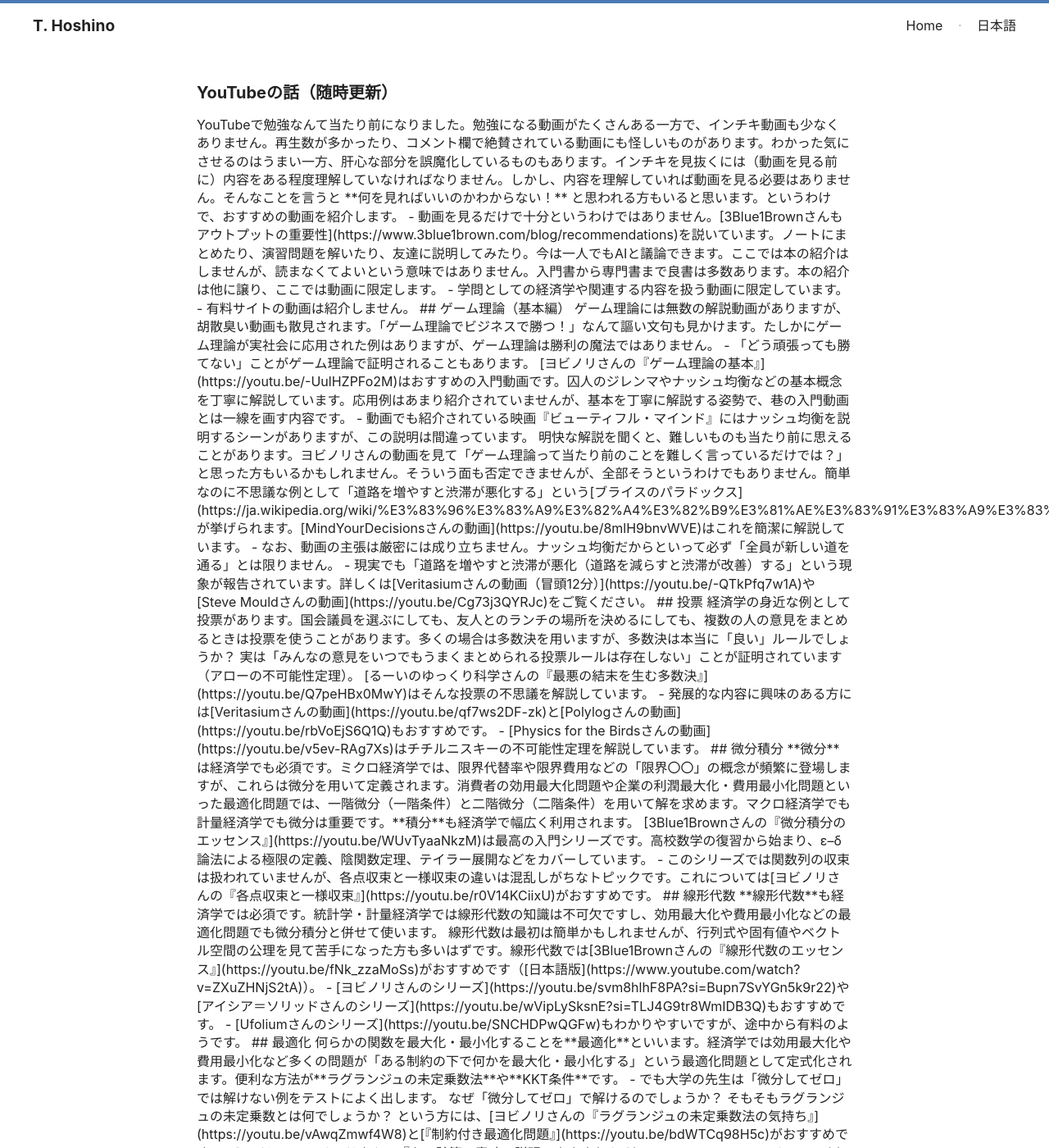
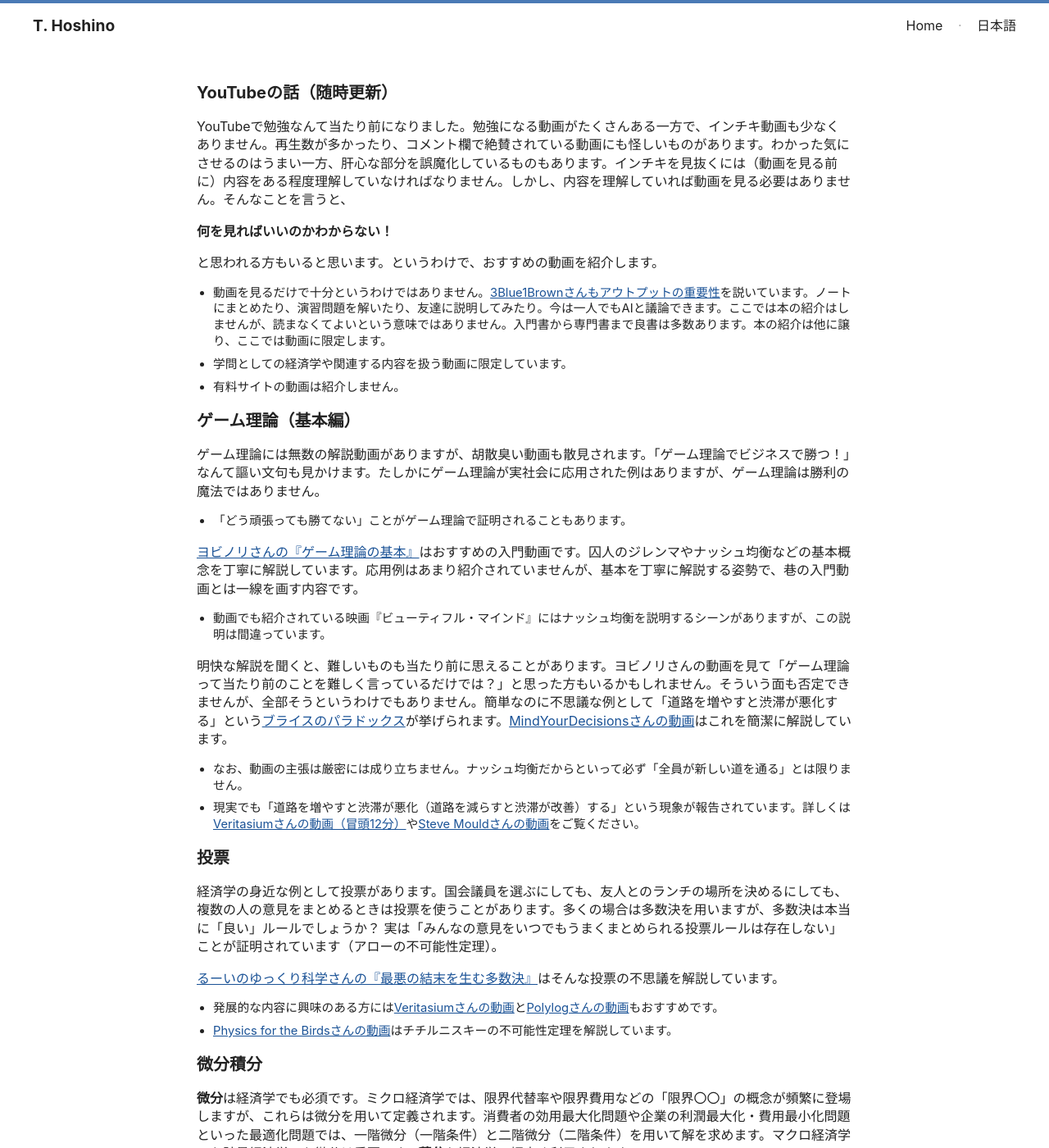
Before and after one commit to tetsuyahoshino137/tetsuyahoshino137.github.io, a Jekyll site: the page built from posts/youtube.md, in a window 1280 px wide and 1400 px high. Shown: the whole window at 82% size. Built offline with Jekyll 4.4.1, drawn with Linux system fonts in a browser that asks for light colours; some of the changed text lies outside the part shown.

Commit message:
Update Japanese posts page and add YouTube article page

```diff
--- a/posts.md
+++ b/posts.md
@@ -5,13 +5,13 @@ permalink: /posts/
 ---
 
 <h2>日本語</h2>
-<p> 暇なときに、どうでもよい話を書いています。
-
-研究等についてはこちらのページをご覧ください。また、講義資料は京都大学のシステム（KULASISやPandA）で配布しています。</p>
+<p>研究・教育・日常について、日本語で短いメモをまとめるページです。</p>
 
 <ul class="jp-posts">
   <li>
     <span class="post-date">2026-03-08</span>
     <span class="post-title"><a href="{{ '/日本語/YouTubeの話/' | relative_url }}">YouTubeの話</a></span>
   </li>
+  <li><span class="post-date">2026-03-01</span><span class="post-title">研究発表準備のメモ</span></li>
+  <li><span class="post-date">2026-02-20</span><span class="post-title">授業ノート整理の方針</span></li>
 </ul>
--- a/posts/youtube.md
+++ b/posts/youtube.md
@@ -6,9 +6,7 @@ permalink: /日本語/YouTubeの話/
 
 ## YouTubeの話（随時更新）
 
-<div class="small-bullet-text">
-
-YouTubeで勉強なんて当たり前になりました。勉強になる動画がたくさんある一方で、インチキ動画も少なくありません。再生数が多かったり、コメント欄で絶賛されている動画にも怪しいものがあります。わかった気にさせるのはうまい一方、肝心な部分を誤魔化しているものもあります。インチキを見抜くには（動画を見る前に）内容をある程度理解していなければなりません。しかし、内容を理解していれば動画を見る必要はありません。そんなことを言うと
+YouTubeで勉強なんて当たり前になりました。勉強になる動画がたくさんある一方で、インチキ動画も少なくありません。再生数が多かったり、コメント欄で絶賛されている動画にも怪しいものがあります。わかった気にさせるのはうまい一方、肝心な部分を誤魔化しているものもあります。インチキを見抜くには（動画を見る前に）内容をある程度理解していなければなりません。しかし、内容を理解していれば動画を見る必要はありません。そんなことを言うと、
 
 **何を見ればいいのかわからない！**
 
@@ -125,6 +123,4 @@ YouTubeで勉強なんて当たり前になりました。勉強になる動画
 
 ## あとがき
 
-消費者・生産者理論や一般均衡理論の動画はあまりなかったですね（講義形式の動画は少しありましたが）。英語でもほとんどありませんでした。世界中の学生が経済学の最初の授業で苦しんでいる（？）ことを考えれば、需要はあると思うんですけどね。
-
-</div>
+消費者・生産者理論や一般均衡理論の動画はあまりなかったですね（講義形式の動画は少しありましたが）。英語でもほとんどありませんでした。世界中の学生が経済学の最初の授業で苦しんでいることを考えれば、需要はあると思います。
```
Also changed, not shown: 1 other file.
